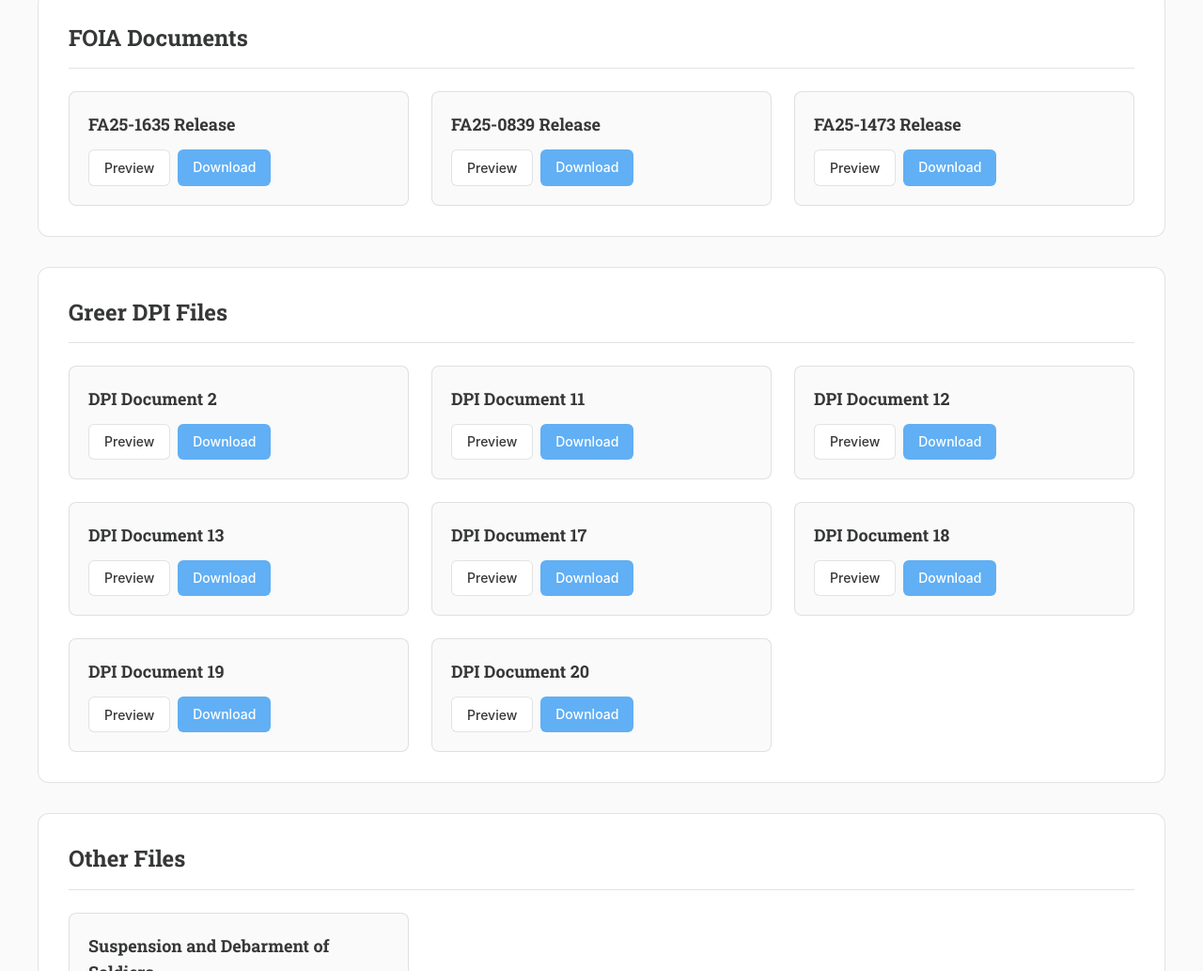
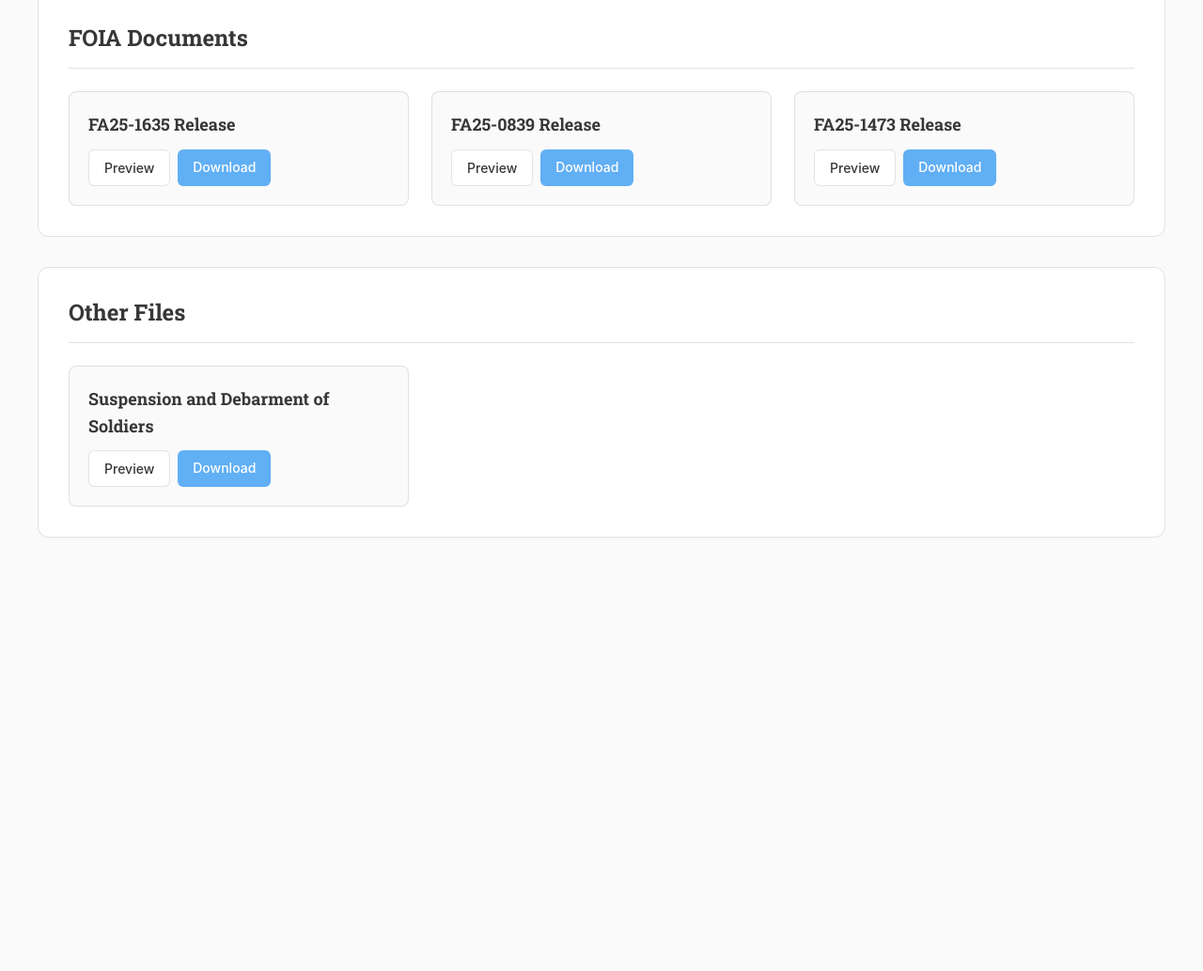
Before and after one commit to OpenSourceAnomalous/151958850.github.io, a plain HTML site: page index.html in a window 1280 px wide. Shown: the part 228-1261 px from the top of the page at 94% size. After the commit the page ends 840 px from the top, so only its background shows below. Drawn offline with Linux system fonts and the light colour scheme.

Commit message:
Update index.html

```diff
--- a/index.html
+++ b/index.html
@@ -303,74 +303,6 @@
             </div>
         </section>
 
-        <section class="section">
-            <h2>Greer DPI Files</h2>
-            <div class="pdf-grid">
-                <div class="pdf-item">
-                    <h3>DPI Document 2</h3>
-                    <div class="pdf-actions">
-                        <button class="button preview-button" onclick="showPreview('DPI Document 2', 'GreerDPIFiles/dpi2.pdf')">Preview</button>
-                        <a href="/151958850.github.io/GreerDPIFiles/dpi2.pdf" download class="button primary">Download</a>
-                    </div>
-                </div>
-
-                <div class="pdf-item">
-                    <h3>DPI Document 11</h3>
-                    <div class="pdf-actions">
-                        <button class="button preview-button" onclick="showPreview('DPI Document 11', 'GreerDPIFiles/dpi11.pdf')">Preview</button>
-                        <a href="/151958850.github.io/GreerDPIFiles/dpi11.pdf" download class="button primary">Download</a>
-                    </div>
-                </div>
-
-                <div class="pdf-item">
-                    <h3>DPI Document 12</h3>
-                    <div class="pdf-actions">
-                        <button class="button preview-button" onclick="showPreview('DPI Document 12', 'GreerDPIFiles/dpi12.pdf')">Preview</button>
-                        <a href="/151958850.github.io/GreerDPIFiles/dpi12.pdf" download class="button primary">Download</a>
-                    </div>
-                </div>
-
-                <div class="pdf-item">
-                    <h3>DPI Document 13</h3>
-                    <div class="pdf-actions">
-                        <button class="button preview-button" onclick="showPreview('DPI Document 13', 'GreerDPIFiles/dpi13.pdf')">Preview</button>
-                        <a href="/151958850.github.io/GreerDPIFiles/dpi13.pdf" download class="button primary">Download</a>
-                    </div>
-                </div>
-
-                <div class="pdf-item">
-                    <h3>DPI Document 17</h3>
-                    <div class="pdf-actions">
-                        <button class="button preview-button" onclick="showPreview('DPI Document 17', 'GreerDPIFiles/dpi17.pdf')">Preview</button>
-                        <a href="/151958850.github.io/GreerDPIFiles/dpi17.pdf" download class="button primary">Download</a>
-                    </div>
-                </div>
-
-                <div class="pdf-item">
-                    <h3>DPI Document 18</h3>
-                    <div class="pdf-actions">
-                        <button class="button preview-button" onclick="showPreview('DPI Document 18', 'GreerDPIFiles/dpi18.pdf')">Preview</button>
-                        <a href="/151958850.github.io/GreerDPIFiles/dpi18.pdf" download class="button primary">Download</a>
-                    </div>
-                </div>
-
-                <div class="pdf-item">
-                    <h3>DPI Document 19</h3>
-                    <div class="pdf-actions">
-                        <button class="button preview-button" onclick="showPreview('DPI Document 19', 'GreerDPIFiles/dpi19.pdf')">Preview</button>
-                        <a href="/151958850.github.io/GreerDPIFiles/dpi19.pdf" download class="button primary">Download</a>
-                    </div>
-                </div>
-
-                <div class="pdf-item">
-                    <h3>DPI Document 20</h3>
-                    <div class="pdf-actions">
-                        <button class="button preview-button" onclick="showPreview('DPI Document 20', 'GreerDPIFiles/dpi20.pdf')">Preview</button>
-                        <a href="/151958850.github.io/GreerDPIFiles/dpi20.pdf" download class="button primary">Download</a>
-                    </div>
-                </div>
-            </div>
-        </section>
 
         <section class="section">
             <h2>Other Files</h2>
```
